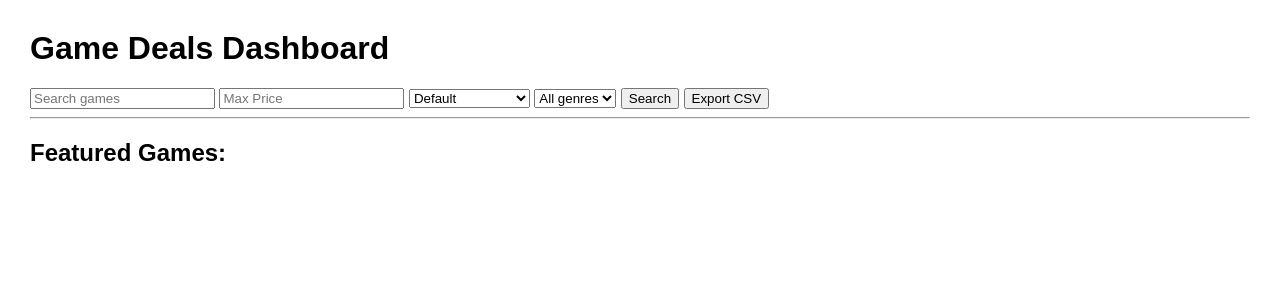
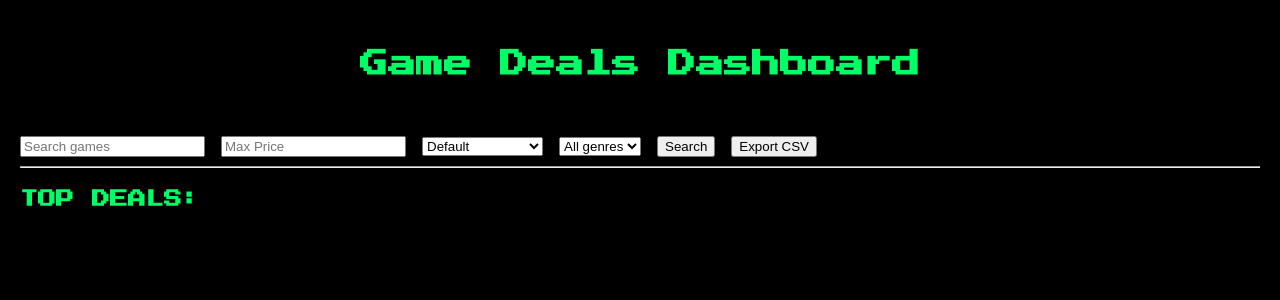
Before and after one commit to Jamie-apps/Project-1---Game-Deals-Scraper, a Flask app: page / in a window 1280 px wide. Shown: the top 300 px of the page. Run offline with Flask 3, Linux system fonts and the light colour scheme; data that the repository does not hold is empty.

Commit message:
added css styling for a mor retro feel

```diff
--- a/app.py
+++ b/app.py
@@ -8,7 +8,7 @@ def home():
     search=request.args.get("search", "")
     max_price=request.args.get("max_price", type=float)
     sort=request.args.get("sort", "")
-    genre=request.args.get("genres", "")
+    genre=request.args.get("genre", "")
     games=get_game_deals()
     all_games=games.copy()
     all_genres=set()
@@ -42,11 +42,15 @@ def home():
         )
 
     best_deal=None
+    top_title=""
     if games:
+        top_title=games[0]["title"]
         best_deal=max(
             all_games, key=lambda game: game["discount"]
         )
-    return render_template("index.html", games=games, search=search, max_price=max_price, sort=sort, genre=genre, best_deal=best_deal, all_genres=all_genres)
+
+
+    return render_template("index.html", games=games, search=search, max_price=max_price, sort=sort, genre=genre, best_deal=best_deal, all_genres=all_genres, top_title=top_title)
 
 @app.route("/export")
 def export_csv():
--- a/genres.json
+++ b/genres.json
@@ -50,5 +50,9 @@
         "Shooter",
         "Adventure",
         "Action"
+    ],
+    "Destiny 2: The Witch Queen": [
+        "Shooter",
+        "Action"
     ]
 }
--- a/static/styles.css
+++ b/static/styles.css
@@ -1,6 +1,10 @@
 body{
-    font-family: Arial, Helvetica, sans-serif;
-    margin: 30px;
+    background-color: #000;
+    color: #00ff66;
+    font-family: "Press Start 2P", monospace;
+    margin: 0;
+    padding: 20px;
+    line-height: 1.8;
 }
 div{
     padding: 10px;;
@@ -11,10 +15,13 @@ div{
     background-color: #fff8dc;
 }
 .top-deal{
-    padding:20px;
-    margin-bottom: 20px;
-    border: 4px solid orange;
-    background-color: #fff3cd;
+    text-align: center;
+    border: 4px solid #00ff66;
+    margin: 30px 0;
+    padding: 30px;
+    background: #050505;
+    box-shadow:
+        0 0 15px #00ff66;
 }
 .hidden{
     display: none;
@@ -39,6 +46,57 @@ div{
     font-weight: bold;
 }
 .deal-row{
-    border: 2px solid black;
-    margin: 10px;
+    border: 3px solid #00ff66;
+    margin: 15px 0;
+    box-shadow:
+        0 0 10px #00ff66;
+    background-color: #050505;
 }
+.gold-title{
+    color: gold;
+    text-shadow:
+        0 0 5px gold,
+        0 0 10px orange,
+        0 0 20px darkorange;
+}
+h1{
+    text-align: center;
+    font-size: 28px;
+    margin-bottom: 40px;
+}
+h2{
+    font-size: 18px;
+}
+h3{
+    font-size: 14px;
+}
+p{
+    font-size: 10px;
+}
+.rainbow-title{
+    background: linear-gradient(
+        90deg,
+        red,
+        orange,
+        yellow,
+        lime,
+        cyan,
+        blue,
+        violet,
+        red
+    );
+    background-size: 200% auto;
+    color: transparent;
+    -webkit-background-clip: text;
+    background-clip: text;
+    animation: rainbow-scroll 3s linear infinite;
+    text-shadow: none;
+}
+@keyframes rainbow-scroll{
+    from{
+        background-position: 0%;
+    }
+    to{
+        background-position: 200%;
+    }
+}
--- a/templates/index.html
+++ b/templates/index.html
@@ -1,20 +1,14 @@
 <!DOCTYPE html>
 <html>
     <head>
+        <link rel="preconnect" href="https://fonts.googleapis.com">
+        <link rel="preconnect" href="https://fonts.gstatic.com" crossorigin>
+        <link href="https://fonts.googleapis.com/css2?family=Press+Start+2P&display=swap" rel="stylesheet">
         <link rel="stylesheet" href="{{url_for('static', filename='styles.css')}}">
         <Title>Game Deals Dashboard</Title>
     </head>
     <body>
         <h1>Game Deals Dashboard</h1>
-        {% if best_deal %}
-        <div class="top-deal">
-            <h2> Deal of the day!</h2>
-            <h3>{{ best_deal.title }}</h3>
-            <p>Price: ${{best_deal.sale_price }}</p>
-            <p>Discount: {{  best_deal.discount }}%</p>
-        </div>
-        <hr>
-        {%  endif %}
         <form>
             <input type="text" name="search" value="{{ search }}" placeholder="Search games">
             <input type="number" name="max_price" step="0.01" value="{{ max_price }}" placeholder="Max Price">
@@ -36,20 +30,22 @@
             </a>
         </form>
         <hr>
-        <h2>Featured Games:</h2>
+        <h2>TOP DEALS:</h2>
         {% for game in games %}
         <div class="deal-row">
             <div class="deal-summary" onclick="ToggleDetails(this)">
                 <img class="store-logo" src="{{ game.store.logo }}" alt="{{ game.store.name }}">
                 <div class="game-info">
-                    {% if game.discount >= 70 %}
-                    <span class="gold-deal"> Best deal!</span>
-                    {% endif %}
-                    <h3>{{ game.title }}</h3>
+                    <h3 class="
+                        {% if game.title==top_title %}
+                        rainbow-title
+                        {% elif game.discount >= 70 %}
+                        gold-title
+                        {% endif %}">{{ game.title }}</h3>
                     <p>${{ game.sale_price }}</p>
                 </div>
                 <div class="discount">
-                    {{ game.discount }}
+                    {{ game.discount }}%
                     <span class="arrow">▼</span>
                 </div>
             </div>
```
